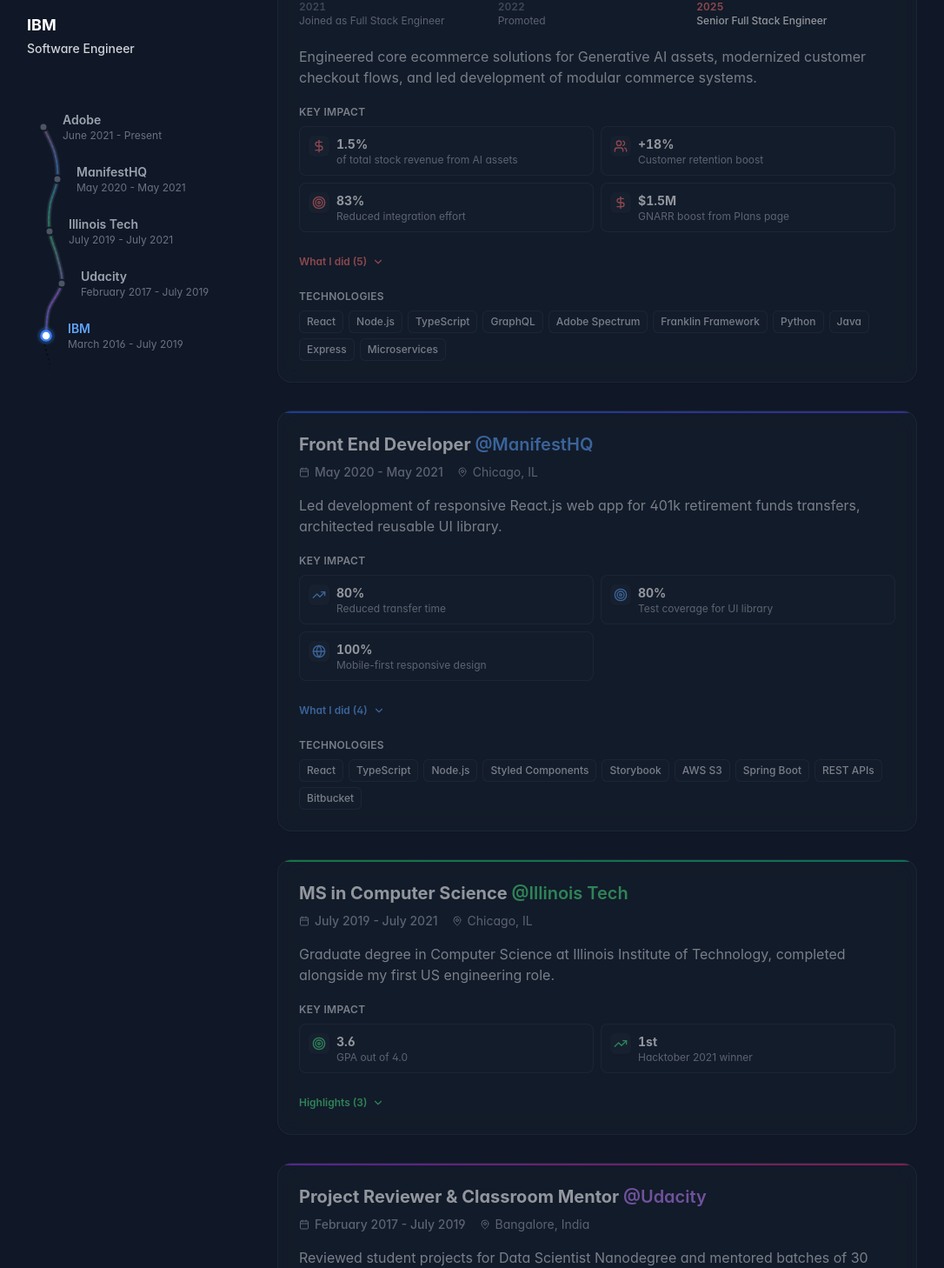
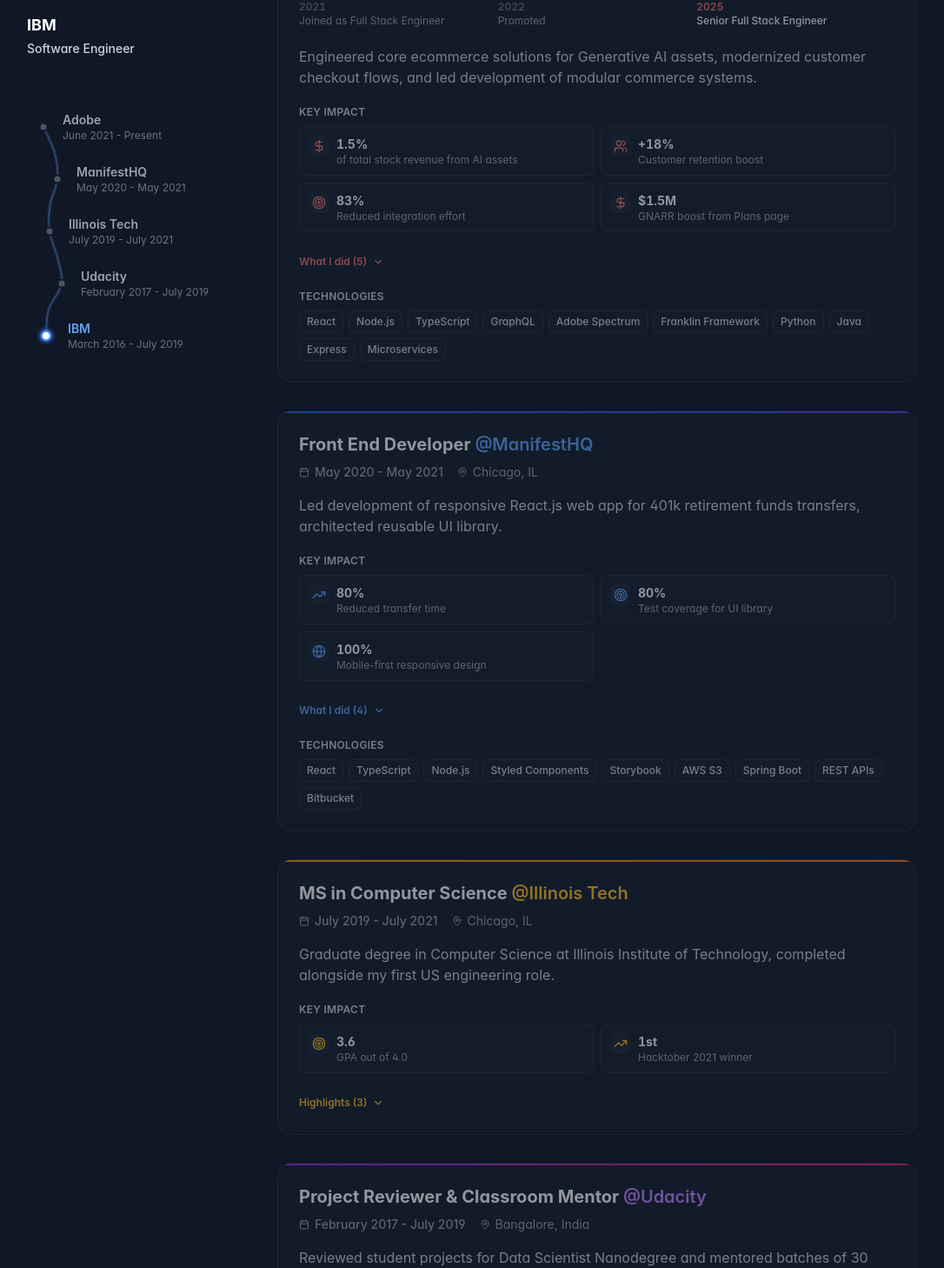
Before and after one commit to arsaikia/portfolio_v2.0, a React (Vite) app: page / in a window 1280 px wide. Shown: the part 1275-2733 px from the top of the page at 87% size, without its empty margins (97-1183 px from the left). Built offline with nearby package versions, Linux system fonts and the light colour scheme; a web font is replaced by a local one.

Commit message:
style(timeline): softer road line, amber Illinois Tech accent

```diff
--- a/src/components/Timeline.tsx
+++ b/src/components/Timeline.tsx
@@ -75,6 +75,13 @@
     dot: 'bg-green-500',
     soft: 'bg-green-50 dark:bg-green-950/40',
     gradient: 'from-green-500 to-emerald-500',
+  },
+  amber: {
+    hex: '#f59e0b',
+    text: 'text-amber-600 dark:text-amber-400',
+    dot: 'bg-amber-500',
+    soft: 'bg-amber-50 dark:bg-amber-950/40',
+    gradient: 'from-amber-500 to-orange-500',
   },
 } as const
 
@@ -415,7 +422,6 @@
   const total = useRef(0)
   const current = useRef(progress)
   const target = useRef(progress)
-  const gradientId = useId()
   const glowId = useId()
   const tailFadeId = useId()
 
@@ -483,15 +489,6 @@
         aria-hidden="true"
       >
         <defs>
-          <linearGradient id={gradientId} x1="0" y1="0" x2="0" y2={height} gradientUnits="userSpaceOnUse">
-            {items.map((item, i) => (
-              <stop
-                key={item.id}
-                offset={items.length > 1 ? i / (items.length - 1) : 0}
-                stopColor={getAccent(item.accent).hex}
-              />
-            ))}
-          </linearGradient>
           <linearGradient
             id={tailFadeId}
             x1="0"
@@ -509,14 +506,14 @@
         </defs>
 
         {/* Road: faint track with a dotted centre line */}
-        <path d={d} fill="none" strokeWidth={6} strokeLinecap="round" className="stroke-gray-200/70 dark:stroke-gray-700/50" />
+        <path d={d} fill="none" strokeWidth={4} strokeLinecap="round" className="stroke-gray-200/50 dark:stroke-gray-700/40" />
         <path
           d={d}
           fill="none"
           strokeWidth={1}
-          strokeDasharray="1 5"
+          strokeDasharray="1 6"
           strokeLinecap="round"
-          className="stroke-gray-400/60 dark:stroke-gray-500/50"
+          className="stroke-gray-400/35 dark:stroke-gray-500/35"
         />
 
         {/* Faded dotted tail: earlier history not shown */}
@@ -527,6 +524,7 @@
           strokeWidth={2}
           strokeDasharray="0.5 5"
           strokeLinecap="round"
+          opacity={0.7}
           className="text-gray-400 dark:text-gray-500"
         />
 
@@ -535,9 +533,10 @@
           ref={trailRef}
           d={d}
           fill="none"
-          stroke={`url(#${gradientId})`}
-          strokeOpacity={0.45}
-          strokeWidth={2.5}
+          stroke={activeHex}
+          strokeOpacity={0.3}
+          strokeWidth={2}
+          style={{ transition: reduced ? 'none' : `stroke 420ms ${EASE_STATE}` }}
           strokeLinecap="round"
           strokeDasharray="10000"
           strokeDashoffset="10000"
--- a/src/data/experience.ts
+++ b/src/data/experience.ts
@@ -102,8 +102,8 @@
     ],
     technologies: [],
     type: 'education',
-    color: 'from-green-500 to-emerald-500',
-    accent: 'green'
+    color: 'from-amber-500 to-orange-500',
+    accent: 'amber'
   },
   {
     id: 'udacity',
```
